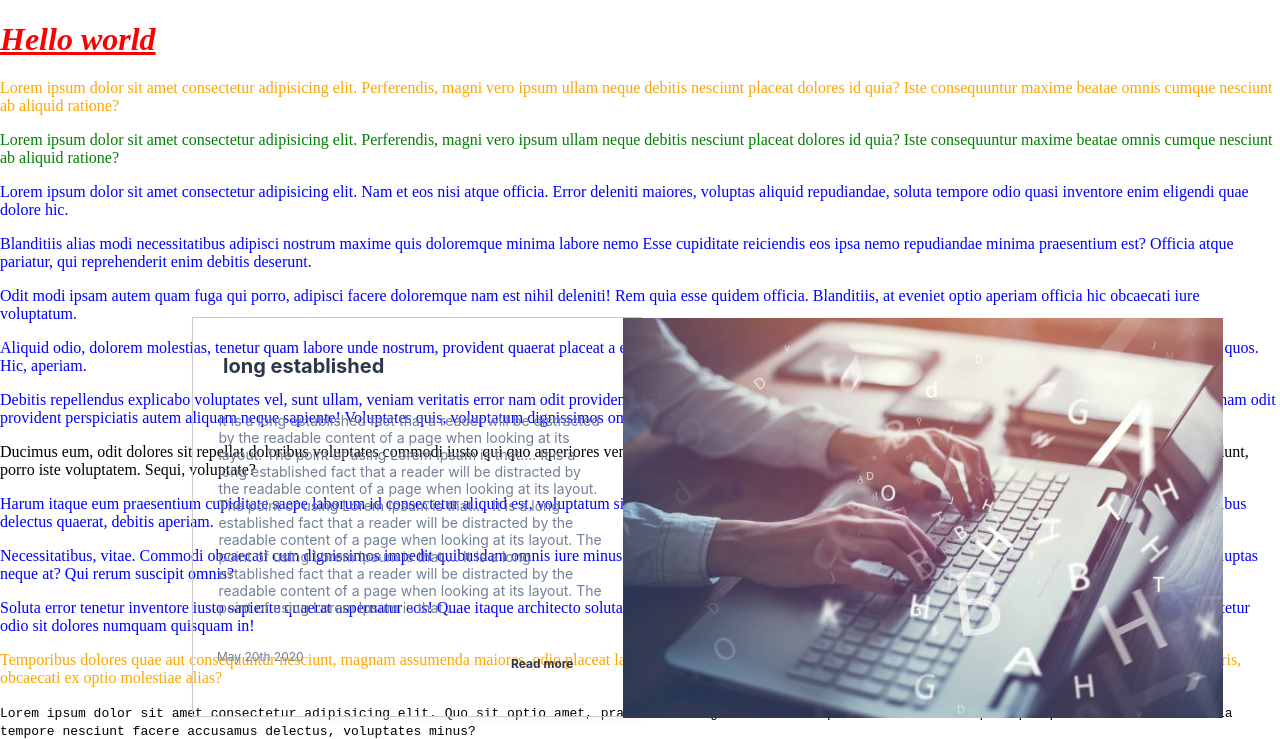
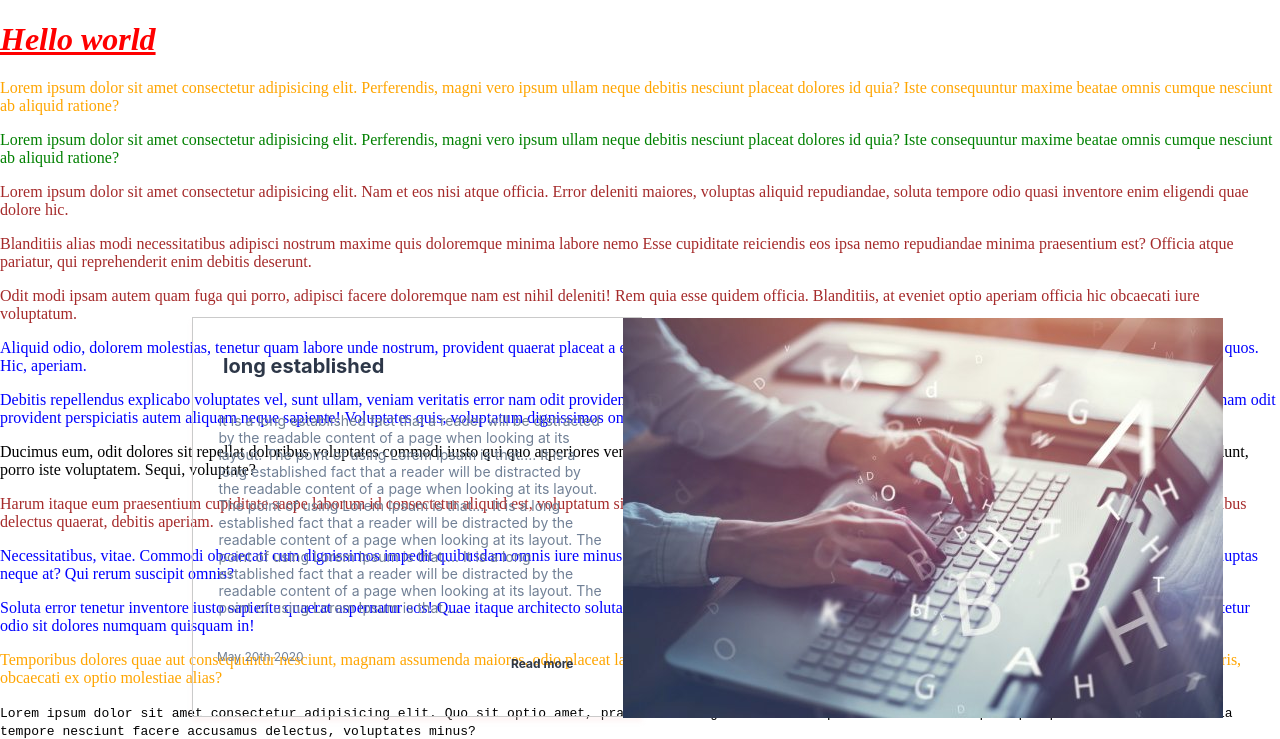
Before and after one commit to Begaiym14/Begaiym14-Begaiym14, a plain HTML site: page index.html in a window 1280 px wide. Shown: the part 3283-4022 px from the top of the page. Drawn offline with Linux system fonts and the light colour scheme; files whose address does not match are found by name.

Commit message:
changed style.css

```diff
--- a/style.css
+++ b/style.css
@@ -206,3 +206,6 @@ h1 {
 #first-paragraph-6 {
   color: black;
 }
+.brownie {
+  color: brown;
+}
```
